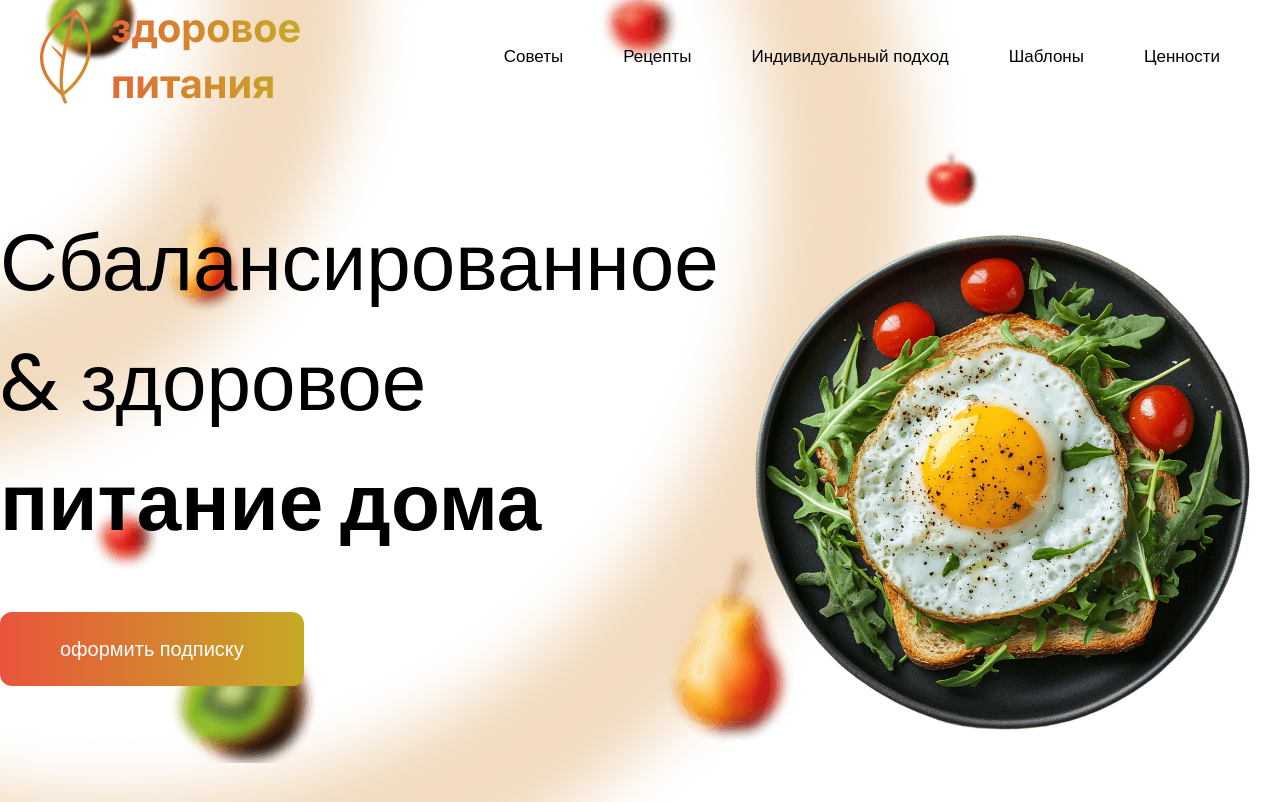
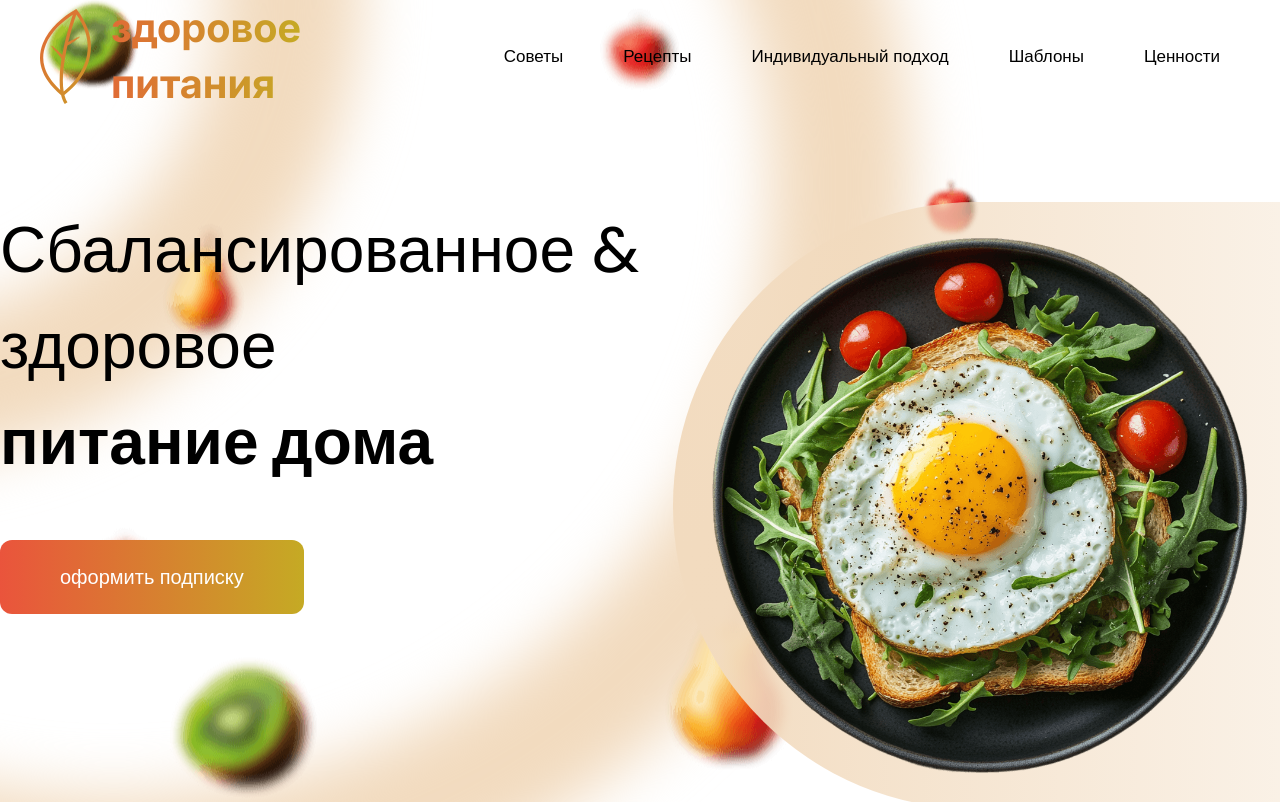
Before and after one commit to Anatoliy2024/healthy-food, a Next.js app: page / in a window 1280 px wide. Shown: the top 802 px of the page. Built offline with nearby package versions, Linux system fonts and the light colour scheme.

Commit message:
moved gradient to root, add background to image

```diff
--- a/src/app/globals.css
+++ b/src/app/globals.css
@@ -25,6 +25,19 @@ body {
   font-family: Arial, Helvetica, sans-serif;
 } */
 
+:root {
+  --color-gradient: linear-gradient(90deg, #ea543c, #c5aa24);
+  --color-gradient-2: linear-gradient(90deg, #f2dbbf, #f0d7b859);
+
+  --fs-xs: 0.75rem; /* 12px */
+  --fs-sm: 0.875rem; /* 14px */
+  --fs-md: 1rem; /* 16px */
+  --fs-lg: 1.25rem; /* 20px */
+  --fs-xl: 2rem; /* 32px */
+  --fs-xxl: clamp(1.5rem, 5vw, 5rem); /* 32px */
+}
+
 body {
   max-width: 1920px;
+  margin: 0 auto;
 }
--- a/src/assets/svg/logo.tsx
+++ b/src/assets/svg/logo.tsx
@@ -30,8 +30,8 @@ export function Logo() {
           y2="69.1304"
           gradientUnits="userSpaceOnUse"
         >
-          <stop stop-color="#EA543C" />
-          <stop offset="1" stop-color="#C5AA24" />
+          <stop stopColor="#EA543C" />
+          <stop offset="1" stopColor="#C5AA24" />
         </linearGradient>
         <linearGradient
           id="paint1_linear_2063_1178"
@@ -42,7 +42,7 @@ export function Logo() {
           gradientUnits="userSpaceOnUse"
         >
           <stop stopColor="#EA543C" />
-          <stop offset="1" stop-color="#C5AA24" />
+          <stop offset="1" stopColor="#C5AA24" />
         </linearGradient>
         <linearGradient
           id="paint2_linear_2063_1178"
--- a/src/components/Header/Header.module.scss
+++ b/src/components/Header/Header.module.scss
@@ -1,6 +1,7 @@
 .wrapper {
-  height: 955px;
+  max-height: 955px;
   position: relative;
+  overflow: hidden;
 
   &::before {
     content: "";
--- a/src/components/HeaderMain/HeaderMain.module.scss
+++ b/src/components/HeaderMain/HeaderMain.module.scss
@@ -12,18 +12,23 @@
       // align-items: center;
       font-family: var(--font-poppins), sans-serif;
       div {
-        font-size: 80px;
+        font-size: var(--fs-xxl);
+        // font-size: 80px;
       }
       div:nth-child(2) {
         font-weight: 700;
         padding-bottom: 50px;
       }
       button {
-        background: linear-gradient(90deg, #ea543c, #c5aa24);
+        background: var(--color-gradient);
         padding: 22px 60px;
-        font-size: 20px;
+        font-size: var(--fs-lg);
         border-radius: 12px;
         color: white;
+        cursor: pointer;
+        &:hover {
+          transform: scale(1.2);
+        }
       }
       //   & > div:first-child {
       //   }
@@ -31,5 +36,10 @@
       //     font-weight: 700;
       //   }
     }
+    .imageWrapper {
+      background: var(--color-gradient-2);
+
+      border-radius: 50% 0 0 50%;
+    }
   }
 }
--- a/src/components/HeaderMain/HeaderMain.tsx
+++ b/src/components/HeaderMain/HeaderMain.tsx
@@ -9,7 +9,7 @@ export function HeaderMain() {
           <div>питание дома</div>
           <button>оформить подписку</button>
         </div>
-        <div>
+        <div className={style.imageWrapper}>
           <Image src="/image/dish-2.png" width={716} height={670} alt="dish" />
         </div>
       </div>
--- a/src/components/Navbar/Navbar.module.scss
+++ b/src/components/Navbar/Navbar.module.scss
@@ -10,7 +10,8 @@
     // margin: 0 400px;
     .logo {
       display: flex;
-      background: linear-gradient(90deg, #ea543c, #c5aa24); /* градиент */
+      background: var(--color-gradient); /* градиент */
+      // background: linear-gradient(90deg, #ea543c, #c5aa24);
       -webkit-background-clip: text; /* градиент обрезается по тексту */
       -webkit-text-fill-color: transparent; /* текст становится прозрачным, чтобы был виден градиент */
       font-size: 40px;
@@ -33,7 +34,8 @@
         padding: 10px 20px;
 
         &:hover {
-          background: #ea543c;
+          background: var(--color-gradient);
+          color: white;
           border-radius: 20px;
         }
       }
```
